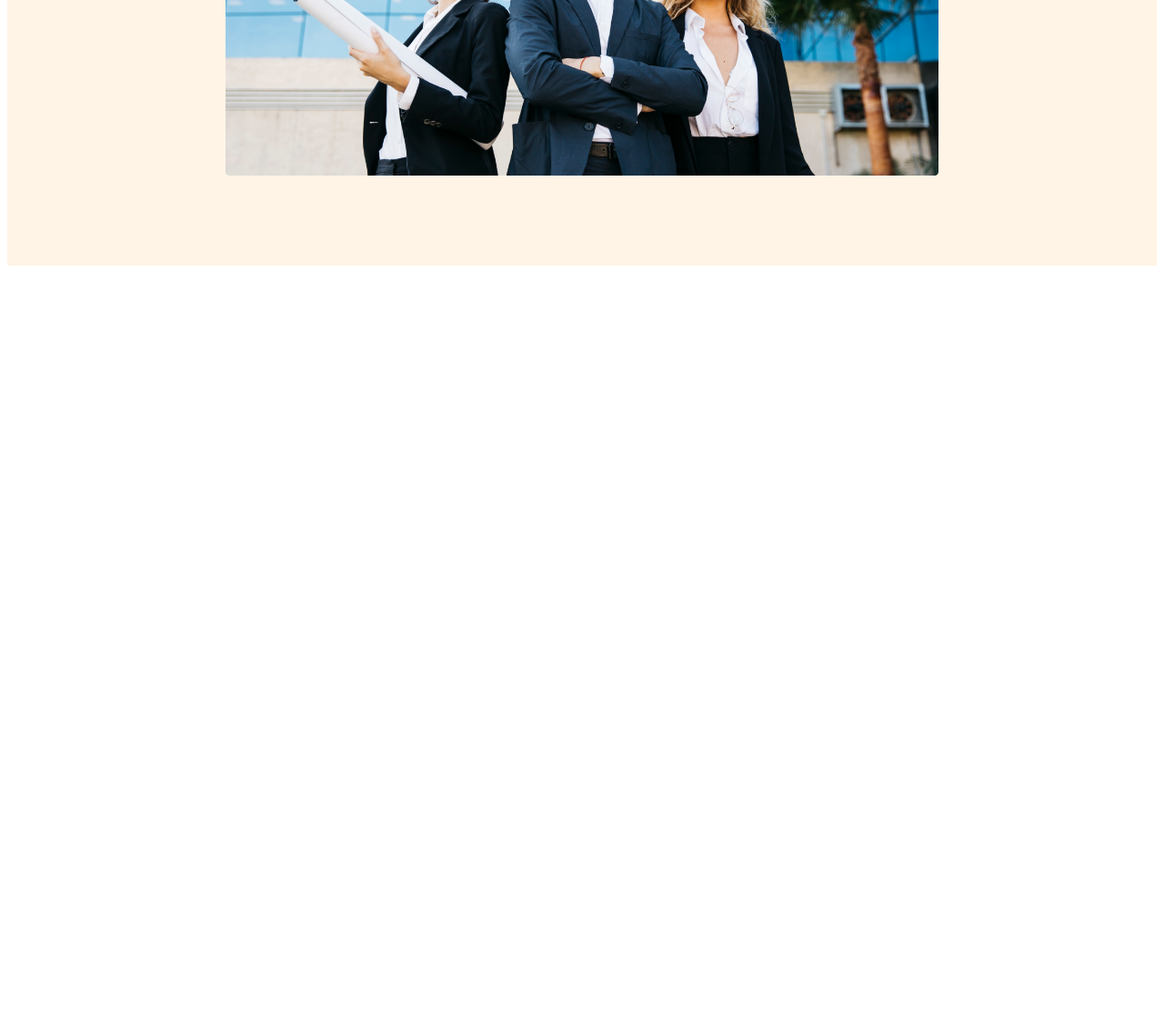
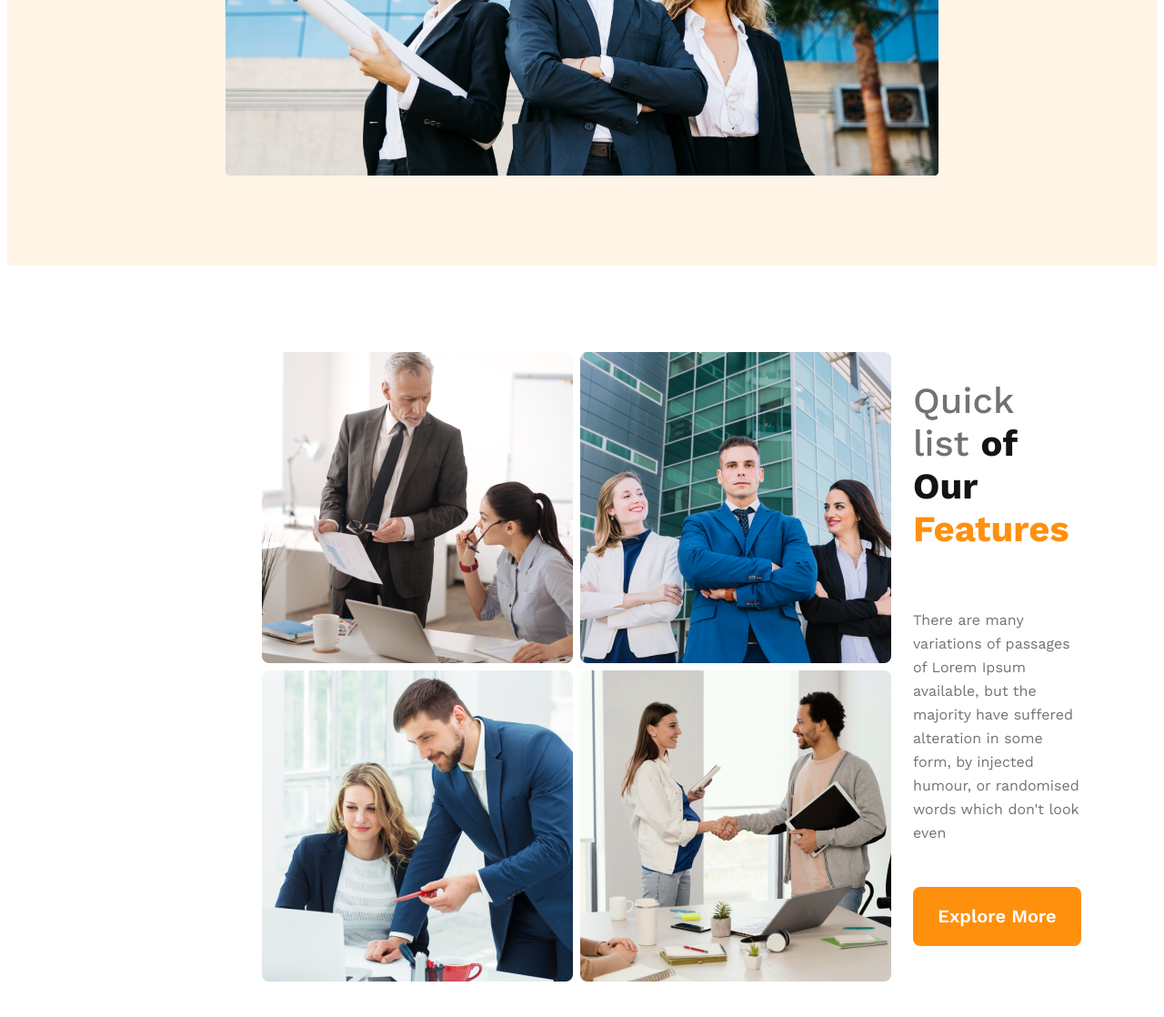
Before and after one commit to Samir22345/G3-Architects, a plain HTML site: page index.html in a window 1280 px wide. Shown: the part 901-2019 px from the top of the page at 91% size. Before the commit the page ends 1201 px from the top, so only its background shows below. Drawn offline with nearby package versions, Linux system fonts and the light colour scheme.

Commit message:
team section completely done

```diff
--- a/index.html
+++ b/index.html
@@ -26,7 +26,21 @@
             <img class="banner-img" src="images/banner.png" alt="">
         </div>
     </header>
-    <main></main>
+    <main>
+        <div class="team-container">
+            <div class="team-img-container">
+                <img src="images/team1.png" alt="">
+                <img src="images/team2.png" alt="">
+                <img src="images/team3.png" alt="">
+                <img src="images/team4.png" alt="">
+            </div>
+            <div class="team-content">
+                <h3 class="team-content-title"><span class="Quick">Quick list</span> <span class="Our">of Our</span> <span class="content-feature">Features</span></h3>
+                <p class="team-content-description">There are many variations of passages of Lorem Ipsum available, but the majority have suffered alteration in some form, by injected humour, or randomised words which don't look even</p>
+                <button class="primary-btn">Explore More</button>
+            </div>
+        </div>
+    </main>
     <footer></footer>
 </body>
 </html>
--- a/styles/architects.css
+++ b/styles/architects.css
@@ -84,25 +84,93 @@ nav li a {
     margin-bottom: 50px;
     padding: 20px 25px;
 }
+
+.team-container {
+    display: flex;
+    margin-top: 85px;
+    padding: 0px 280px;
+    align-items: center;
+    margin-bottom: 65px;
+}
+
+.team-img-container{
+    display: grid;
+    grid-template-columns: repeat(2, 1fr);
+    gap: 8px;
+    border-radius: 8px;
+
+}
+
+.team-content {
+    margin-left: 24px;
+
+
+}
+
+.team-content-title {
+    font-size: 40px;
+    font-weight: 500;
+    padding-bottom: 24px;
+}
+
+.Quick {
+    color: #727272;
+}
+
+.Our {
+    color: #131313;
+    font-weight: 700;
+}
+
+.content-feature {
+    color: #FF900E;
+    font-weight: 700;
+}
+
+.team-content-description {
+    color: #727272;
+    font-size: 16px;
+    font-weight: 400;
+    line-height: 26px;
+    padding-bottom: 30px;
+}
+
 /* Mobile Phone media-query */
 @media screen and (max-width:576px) {
-    header{
+    header {
         padding: 5px;
     }
-    nav{
+
+    nav {
         flex-direction: column;
     }
-    nav li{
+
+    nav li {
         padding: 0px auto;
+    }
+    .team-container{
+        padding: 0px 0px;
+        flex-direction: column;
+
+    }
+    .team-img-container{
+        grid-template-columns: 1fr;
+        align-items: start;
+    }
+
+
+}
+/* Tablet or Medium Devices media query */
+@media screen and (min-width:576px) and (max-width:960px) {
+    header {
+        padding: 15px;
+    }
+
+    nav,.team-container {
+        flex-direction: column;
+    }
+    .team-container{
+        padding: 0px;
     }
 
 }
-@media screen and (min-width:576px) and (max-width:960px) {
-    header{
-        padding: 15px;
-    }
-
-    nav{
-        flex-direction: column;
-    }
-}
```
